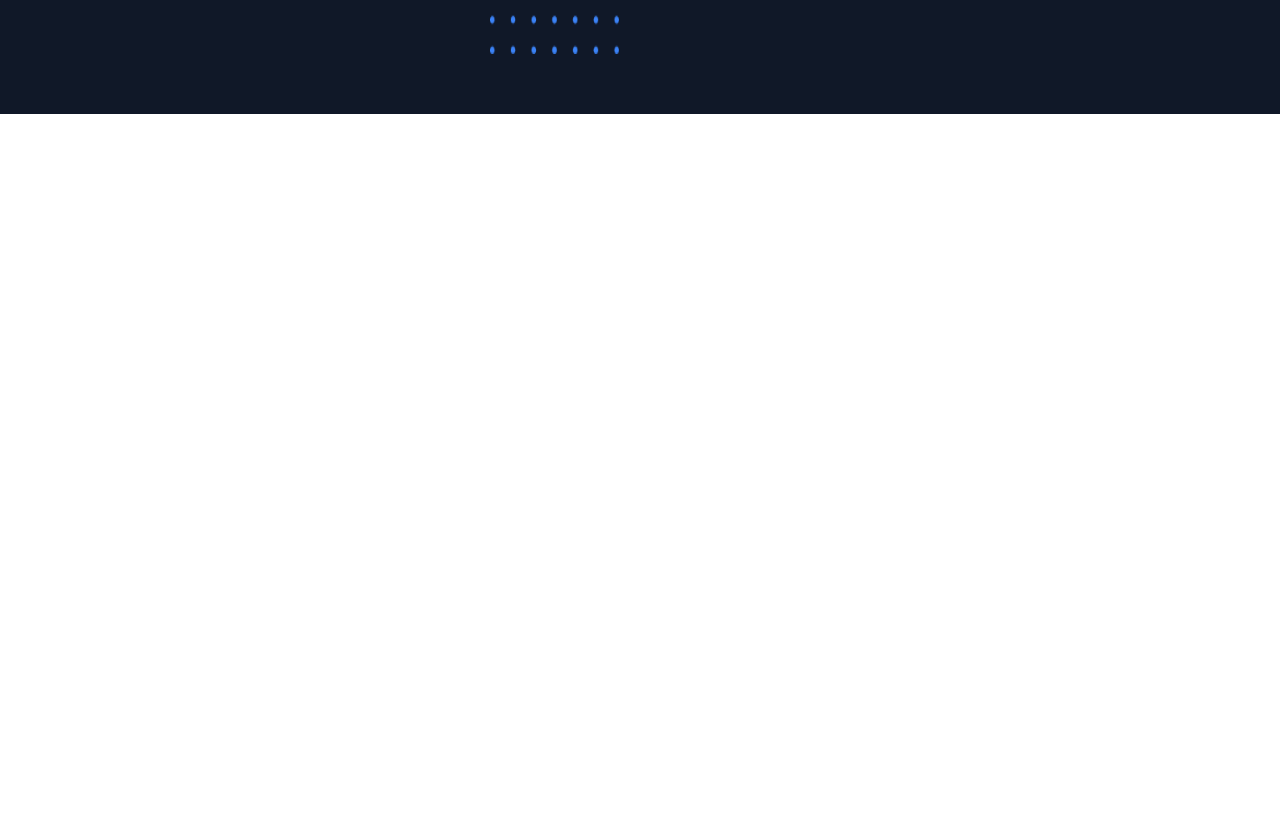
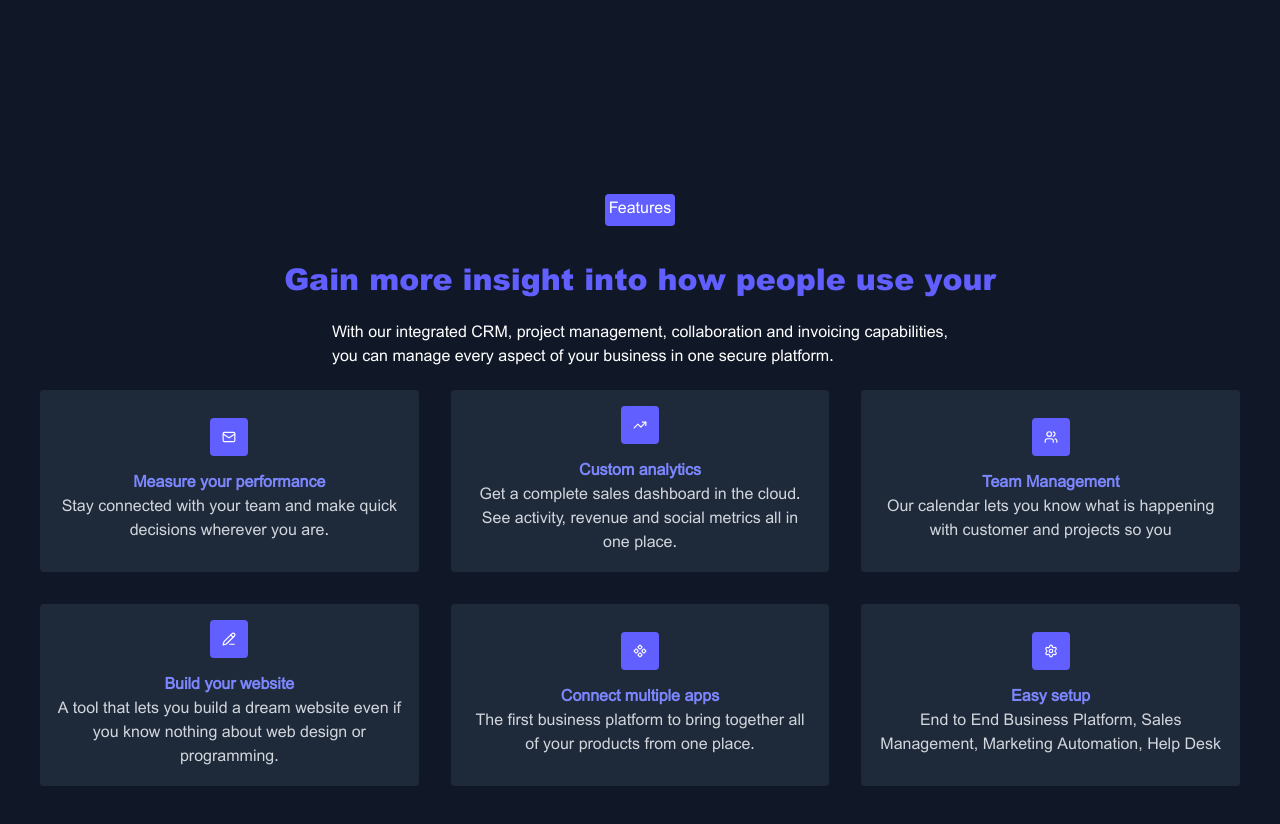
Before and after one commit to jumhuur/Flex-react-tailwindcss, a React (Vite) app: page / in a window 1280 px wide. Shown: the part 1210-2034 px from the top of the page. Before the commit the page ends 1324 px from the top, so only its background shows below. Built offline with nearby package versions, Linux system fonts and the light colour scheme.

Commit message:
new section

```diff
--- a/src/App.tsx
+++ b/src/App.tsx
@@ -1,4 +1,5 @@
 import Getstart from "./components/CTA/Getstart";
+import Features_web from "./components/Features/Features";
 import HeroSection from "./components/Hero/Hero";
 import Nav from "./components/Nav/nav";
 function App() {
@@ -8,6 +9,7 @@ function App() {
         <Nav />
         <HeroSection />
         <Getstart />
+        <Features_web />
       </div>
     </>
   );
--- a/src/components/CTA/Getstart.tsx
+++ b/src/components/CTA/Getstart.tsx
@@ -5,8 +5,8 @@ const Getstart = () => {
       <div className="container bg-gray-900 pt-15 pb-15">
         <div className="flex tems-center flex-col md:flex-row justify-center gap-10">
           <div className="w-full  md:w-1/2 flex justify-center items-center relative">
-            <img className="z-10" src="/Images/cta.png" loading="lazy" />
-            <img
+            <img className="z-10" src="/Images/cta.svg" loading="lazy" />
+            {/* <img
               src="/Images/Prt.png"
               loading="lazy"
               className="absolute  -top-3 -left-3 md:-top-2 md:-left-2 lg:top-0 lg:left-0 w-[40px] h-[40px] md:w-[70px] md:h-[70px]  lg:w-[129px] lg:h-[129px] z-20"
@@ -15,7 +15,7 @@ const Getstart = () => {
               src="/Images/Prt1.png"
               loading="lazy"
               className="absolute -right-3 lg:right-0 -bottom-3 lg:bottom-0 w-[40px] h-[40px] md:w-[70px] md:h-[70px]  lg:w-[129px] lg:h-[129px] z-0"
-            />
+            /> */}
           </div>
           <div className="w-full md:w-1/2 p-0 lg:p-10 ">
             <h2 className="text-indigo-500  text-2xl lg:text-5xl fonBold">
--- /dev/null
+++ b/src/components/Features/Features.tsx
@@ -0,0 +1,88 @@
+import {
+  Mail,
+  TrendingUp,
+  Users,
+  PencilLine,
+  Component,
+  Settings,
+} from "lucide-react";
+const Features_web = () => {
+  const features = [
+    {
+      title: "Measure your performance",
+      description:
+        "Stay connected with your team and make quick decisions wherever you are.",
+      icon: <Mail size={14} className="text-white" />, // beddel hadii aad leedahay icons SVG ama URLs
+    },
+    {
+      title: "Custom analytics",
+      description:
+        "Get a complete sales dashboard in the cloud. See activity, revenue and social metrics all in one place.",
+      icon: <TrendingUp size={14} className="text-white" />,
+    },
+    {
+      title: "Team Management",
+      description:
+        "Our calendar lets you know what is happening with customer and projects so you",
+      icon: <Users size={14} className="text-white" />,
+    },
+    {
+      title: "Build your website",
+      description:
+        "A tool that lets you build a dream website even if you know nothing about web design or programming.",
+      icon: <PencilLine size={14} className="text-white" />,
+    },
+    {
+      title: "Connect multiple apps",
+      description:
+        "The first business platform to bring together all of your products from one place.",
+      icon: <Component size={14} className="text-white" />,
+    },
+    {
+      title: "Easy setup",
+      description:
+        "End to End Business Platform, Sales Management, Marketing Automation, Help Desk",
+      icon: <Settings size={14} className="text-white" />,
+    },
+  ];
+
+  return (
+    <div className="container bg-gray-900 p-5 md:p-8 lg:p-10">
+      <div className="flex justify-center items-center flex-col p-5">
+        <span className="bg-indigo-500 text-white rounded p-1 my-5 text-base">
+          Features
+        </span>
+        <h2 className="text-indigo-500 text-2xl md:text-2xl lg:text-3xl fonBold my-5">
+          Gain more insight into how people use your
+        </h2>
+        <p className="text-white text-base">
+          With our integrated CRM, project management, collaboration and
+          invoicing capabilities,
+          <br /> you can manage every aspect of your business in one secure
+          platform.
+        </p>
+      </div>
+      <div className="w-full grid grid-cols-1 md:grid-cols-2 lg:grid-cols-3 gap-8">
+        <>
+          {features.map((feature) => (
+            <div className="bg-gray-800 rounded p-4 flex justify-center items-center flex-col gap-4 cursor-pointer hover:shadow-lg shadow-indigo-500/50 transition-all duration-600 ease-in-out">
+              <div className="p-3 bg-indigo-500 rounded flex justify-center items-center">
+                {feature.icon}
+              </div>
+              <div className="flex justfy-center items-center flex-col">
+                <h2 className="text-indigo-400 font-bold text-1xl">
+                  {feature.title}
+                </h2>
+                <p className="text-center text-gray-300 text-x">
+                  {feature.description}{" "}
+                </p>
+              </div>
+            </div>
+          ))}
+        </>
+      </div>
+    </div>
+  );
+};
+
+export default Features_web;
```
Also changed, not shown: public/Images/cta.svg (added).
